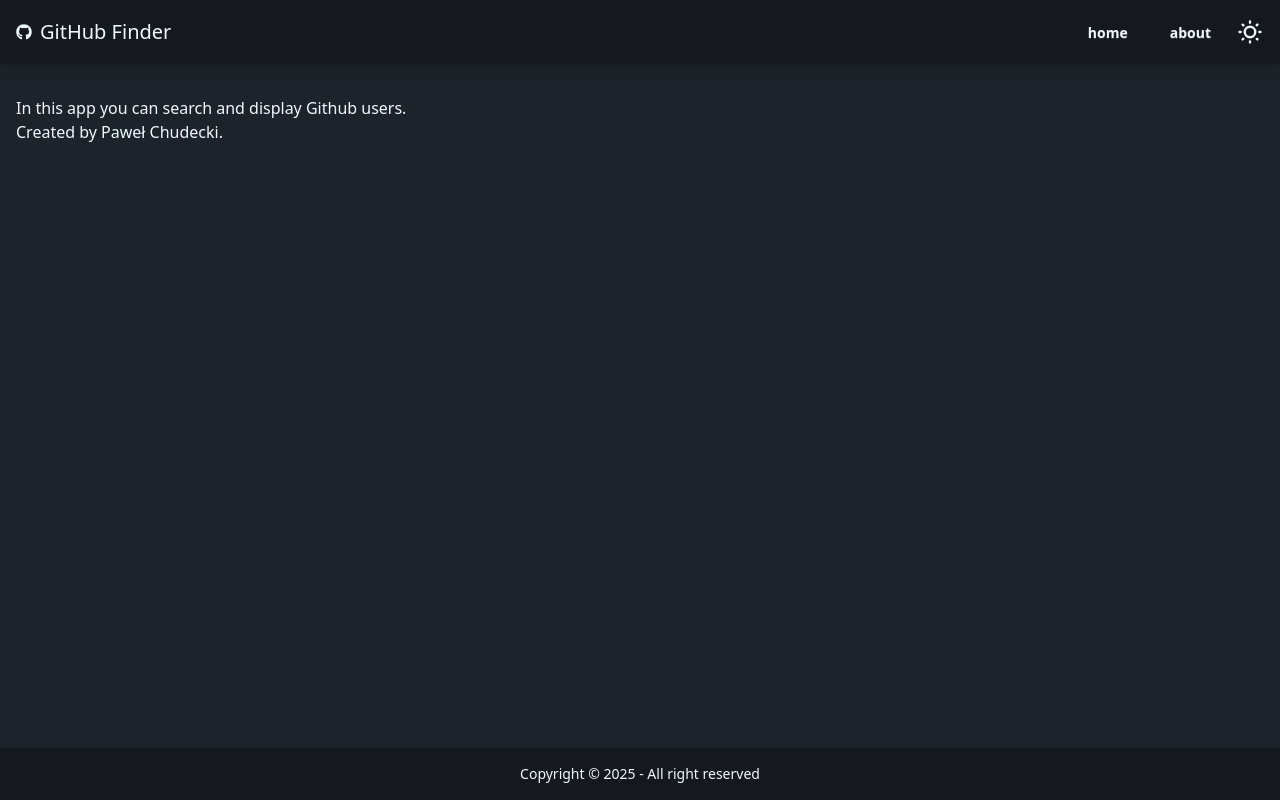
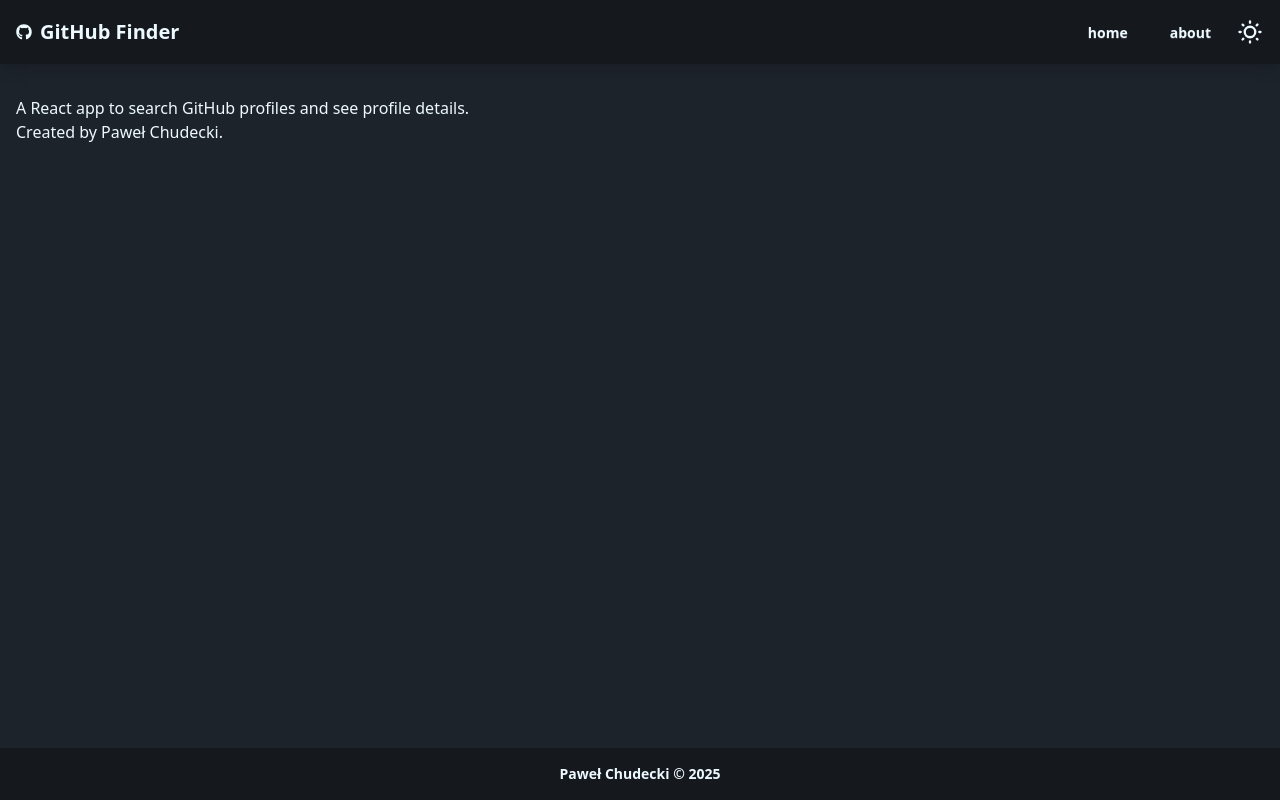
Before and after one commit to SoulRvr29/GitHub-Finder, a React (Vite) app: page /about in a window 1280 px wide. Built offline with nearby package versions, Linux system fonts and the light colour scheme; no server answers.

Commit message:
final touches

```diff
--- a/src/components/Footer.jsx
+++ b/src/components/Footer.jsx
@@ -2,7 +2,9 @@ function Footer() {
   return (
     <footer className="footer footer-center bg-base-300 text-base-content p-4 shadow-lg">
       <aside>
-        <p>Copyright © {new Date().getFullYear()} - All right reserved</p>
+        <p className="font-semibold">
+          Paweł Chudecki © {new Date().getFullYear()}
+        </p>
       </aside>
     </footer>
   );
--- a/src/components/Navbar.jsx
+++ b/src/components/Navbar.jsx
@@ -7,7 +7,7 @@ function Navbar() {
     <div className="navbar bg-base-300 px-4 flex  justify-between shadow-lg">
       <div className="flex items-center gap-2">
         <FaGithub />
-        <Link to="/" className="md:text-xl">
+        <Link to="/" className="md:text-xl font-semibold">
           GitHub Finder
         </Link>
       </div>
--- a/src/components/context/github/GithubContext.jsx
+++ b/src/components/context/github/GithubContext.jsx
@@ -89,10 +89,7 @@ export const GithubProvider = ({ children }) => {
   return (
     <GithubContext.Provider
       value={{
-        users: state.users,
-        repos: state.repos,
-        user: state.user,
-        loading: state.loading,
+        ...state,
         searchUsers,
         clearUsers,
         getUser,
--- a/src/components/repos/RepoItem.jsx
+++ b/src/components/repos/RepoItem.jsx
@@ -23,16 +23,19 @@ function RepoItem({ repo }) {
         </h3>
         <p className="mb-3">{description}</p>
         <div>
-          <div className="mr-2 mb-2 badge badge-info badge-lg">
+          <div title="watchers" className="mr-2 mb-2 badge badge-info badge-lg">
             <FaEye className="mr-2" /> {watchers_count}
           </div>
-          <div className="mr-2 mb-2 badge badge-success badge-lg">
+          <div
+            title="stargazers"
+            className="mr-2 mb-2 badge badge-success badge-lg"
+          >
             <FaStar className="mr-2" /> {stargazers_count}
           </div>
-          <div className="mr-2 mb-2 badge badge-error badge-lg">
+          <div title="issues" className="mr-2 mb-2 badge badge-error badge-lg">
             <FaInfo className="mr-2" /> {open_issues}
           </div>
-          <div className="mr-2 mb-2 badge badge-warning badge-lg">
+          <div title="forks" className="mr-2 mb-2 badge badge-warning badge-lg">
             <FaUtensils className="mr-2" /> {forks}
           </div>
         </div>
--- a/src/components/repos/RepoList.jsx
+++ b/src/components/repos/RepoList.jsx
@@ -3,7 +3,7 @@ import RepoItem from "./RepoItem";
 
 function RepoList({ repos }) {
   return (
-    <div className="rounded-lg shadow-lg card bg-base-100">
+    <div className="rounded-lg shadow-lg card bg-base-100 mb-6">
       <div className="card-body">
         <h2 className="text-3xl my-4 font-bold card-title">
           Latest Repositories
--- a/src/pages/About.jsx
+++ b/src/pages/About.jsx
@@ -1,7 +1,7 @@
 function About() {
   return (
     <div className="h-full p-4">
-      <p>In this app you can search and display Github users.</p>
+      <p>A React app to search GitHub profiles and see profile details.</p>
       <p>Created by Paweł Chudecki.</p>
     </div>
   );
```
